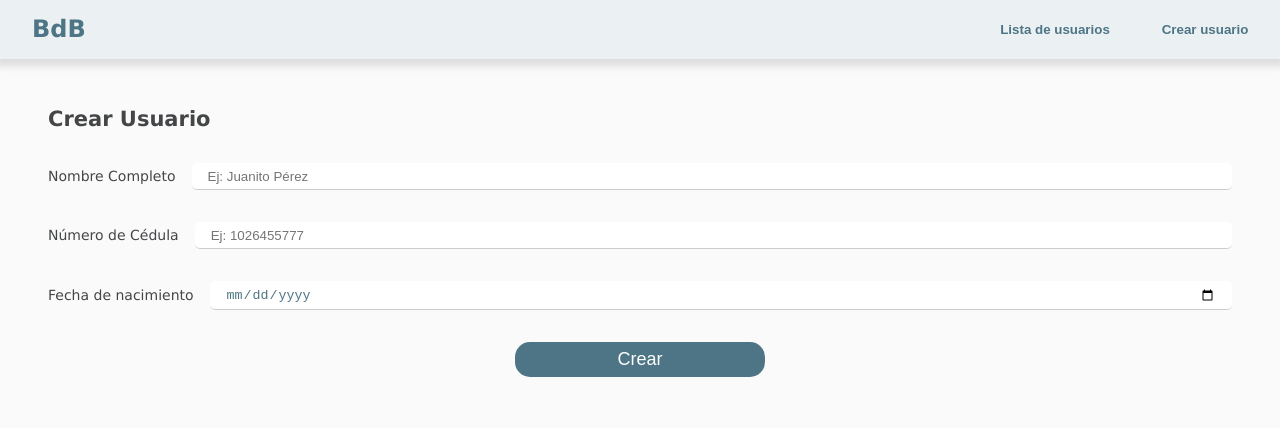
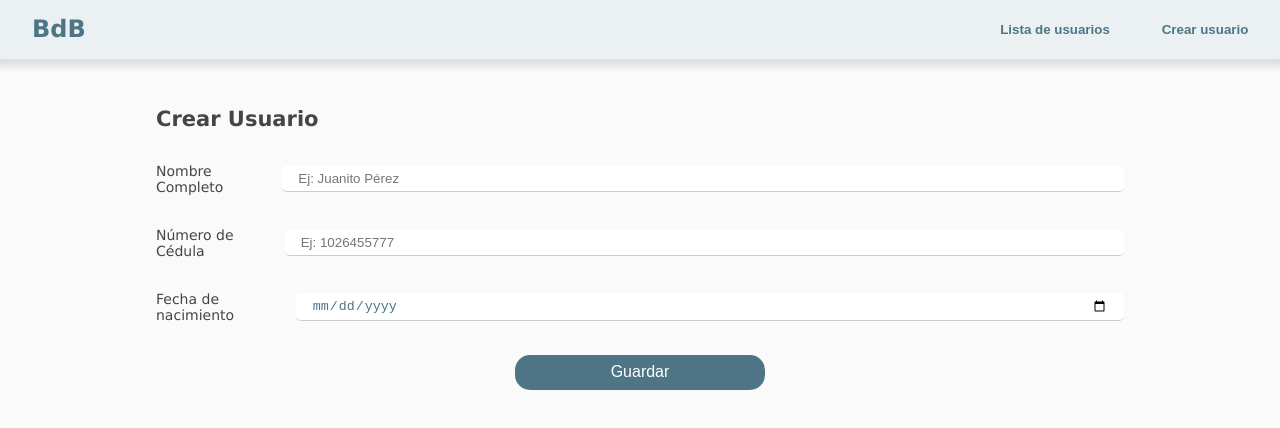
Before and after one commit to sorduz98/BDB-3-frontend, an Angular app: page /users/add in a window 1280 px wide. Shown: the top 428 px of the page. Built offline with nearby package versions, Linux system fonts and the light colour scheme.

Commit message:
Added reactive form

```diff
--- a/src/app/pages/user/user.component.html
+++ b/src/app/pages/user/user.component.html
@@ -1,25 +1,34 @@
+<main>
+
   <h2>Crear Usuario</h2>
 
-
-<form>
+  <form [formGroup]="userForm" (ngSubmit)="onSubmit()">
     <div class="input-place">
       <label>Nombre Completo</label>
       <div class="input-wrapper">
-      <input type="text" placeholder="Ej: Juanito Pérez">
+        <input type="text" formControlName="fullname" placeholder="Ej: Juanito Pérez">
       </div>
     </div>
+    <span *ngIf="userForm.get('fullname')?.invalid && userForm.get('fullname')?.touched">El nombre debe tener al menos 10 caracteres.</span>
     <div class="input-place">
       <label>Número de Cédula</label>
       <div class="input-wrapper">
-      <input type="text" placeholder="Ej: 1026455777">
+        <input type="number" formControlName="identification" placeholder="Ej: 1026455777">
       </div>
     </div>
+    <span *ngIf="userForm.get('identification')?.invalid && userForm.get('identification')?.touched">Ingrese un valor valido.</span>
     <div class="input-place">
       <label>Fecha de nacimiento</label>
       <div class="input-wrapper">
-      <input type="date">
+        <input formControlName="birthdate" type="date">
       </div>
     </div>
+    <span *ngIf="userForm.get('birthdate')?.invalid && userForm.get('birthdate')?.touched">Ingrese un valor valido.</span>
 
-  <button type="submit">Crear</button>
+    <button type="submit"
+      [disabled]="userForm.invalid && userForm.dirty">
+        Guardar
+      </button>
   </form>
+
+</main>
--- a/src/app/pages/user/user.component.scss
+++ b/src/app/pages/user/user.component.scss
@@ -4,10 +4,18 @@
   padding: var(--content-padding);
   display: flex;
   flex-direction: column;
+  align-items: center;
   overflow: hidden;
 
+  main {
+    display: flex;
+    flex-direction: column;
+    justify-content: center;
+    width: 100%;
+    max-width: 1000px;
+
     h2 {
-    padding:var(--default-padding);
+      padding: var(--default-padding);
     }
 
     form {
@@ -28,6 +36,9 @@
         }
 
         .input-wrapper {
+          display: flex;
+          flex-direction: column;
+          width: 100%;
           padding: 5px var(--default-padding);
           flex: 1 1 auto;
           border-bottom: 1px solid #ccc;
@@ -35,6 +46,9 @@
           border-radius: 5px;
 
           input {
+            &:focus {
+              outline: none;
+            }
             width: 100%;
             border: none;
             padding: 0;
@@ -42,6 +56,10 @@
             color: #4d7585;
           }
         }
+      }
+
+      span {
+        color: #c04444;
       }
 
       button[type="submit"] {
@@ -52,11 +70,16 @@
         border: none;
         background-color: #4d7585;
         color: white;
-      font-size: 18px;
+        font-size: 16px;
         font-weight: normal;
         border-radius: 15px;
         cursor: pointer;
+
+        &[disabled] {
+          background-color: #ccc;
+          cursor: not-allowed;
         }
       }
-
     }
+  }
+}
--- a/src/app/pages/user/user.component.ts
+++ b/src/app/pages/user/user.component.ts
@@ -1,4 +1,5 @@
 import { Component, OnInit } from '@angular/core';
+import { FormBuilder, FormGroup, Validators } from '@angular/forms';
 
 @Component({
   selector: 'app-user',
@@ -6,10 +7,25 @@ import { Component, OnInit } from '@angular/core';
   styleUrls: ['./user.component.scss']
 })
 export class UserComponent implements OnInit {
+  public userForm: FormGroup = this.fb.group({
+      fullname: ['', [Validators.required, Validators.minLength(10)]],
+      identification: ['', [Validators.required, Validators.min(10000)]],
+      birthdate: ['', [Validators.required]],
+    },
+    { updateOn: 'submit' }
+  );
 
-  constructor() { }
+  public loading = false;
+
+  constructor(private fb: FormBuilder) { }
 
   ngOnInit(): void {
+    this.userForm.get('fullname')?.dirty
+  }
+
+  onSubmit() {
+    this.userForm.markAllAsTouched();
+    console.log(this.userForm.value);
   }
 
 }
--- a/src/environments/environment.prod.ts
+++ b/src/environments/environment.prod.ts
@@ -1,3 +1,4 @@
 export const environment = {
-  production: true
+  production: true,
+  apiUrl: 'http://localhost:3000',
 };
--- a/src/environments/environment.ts
+++ b/src/environments/environment.ts
@@ -3,7 +3,8 @@
 // The list of file replacements can be found in `angular.json`.
 
 export const environment = {
-  production: false
+  production: false,
+  apiUrl: 'http://localhost:3000',
 };
 
 /*
```
Lines whose indentation alone changed are shown as unchanged.
